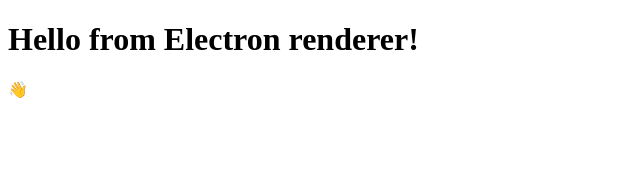
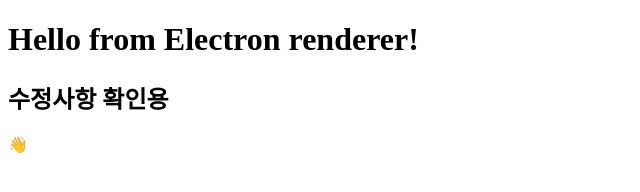
Before and after one commit to changnam/my-electron-app, an Electron app: page renderer/index.html in a window 800 px wide. Shown: the whole page, without its empty margins (0-640 px from the left). Drawn offline with Linux system fonts and the light colour scheme.

Commit message:
local 에서 release 로 배포 안되도록 수정, content 수정

```diff
--- a/package.json
+++ b/package.json
@@ -36,7 +36,7 @@
   },
   "scripts": {
     "start": "electron .",
-    "dist": "electron-builder --publish=always",
+    "dist": "electron-builder --publish=never",
     "test": "echo \"Error: no test specified\" && exit 1"
   },
   "devDependencies": {
--- a/renderer/index.html
+++ b/renderer/index.html
@@ -15,6 +15,7 @@
   </head>
   <body>
     <h1>Hello from Electron renderer!</h1>
+    <h2>수정사항 확인용</h2>
     <p>👋</p>
   </body>
 </html>
```
